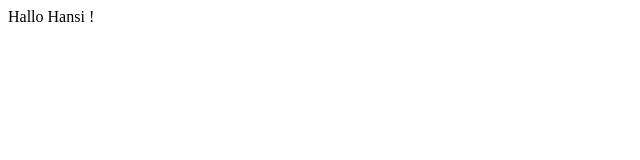
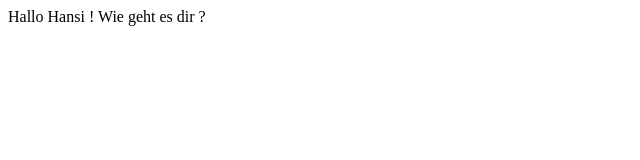
Before and after one commit to bergwelten/SidecareTest, a plain HTML site: page index.html in a window 1280 px wide. Shown: the whole page, without its empty margins (0-640 px from the left). Drawn offline with Linux system fonts and the light colour scheme.

Commit message:
Change index.html

```diff
--- a/index.html
+++ b/index.html
@@ -1,5 +1,5 @@
 <html>
  <body>
-  Hallo Hansi !
+  Hallo Hansi ! Wie geht es dir ?
  </body>
 </html>
```
